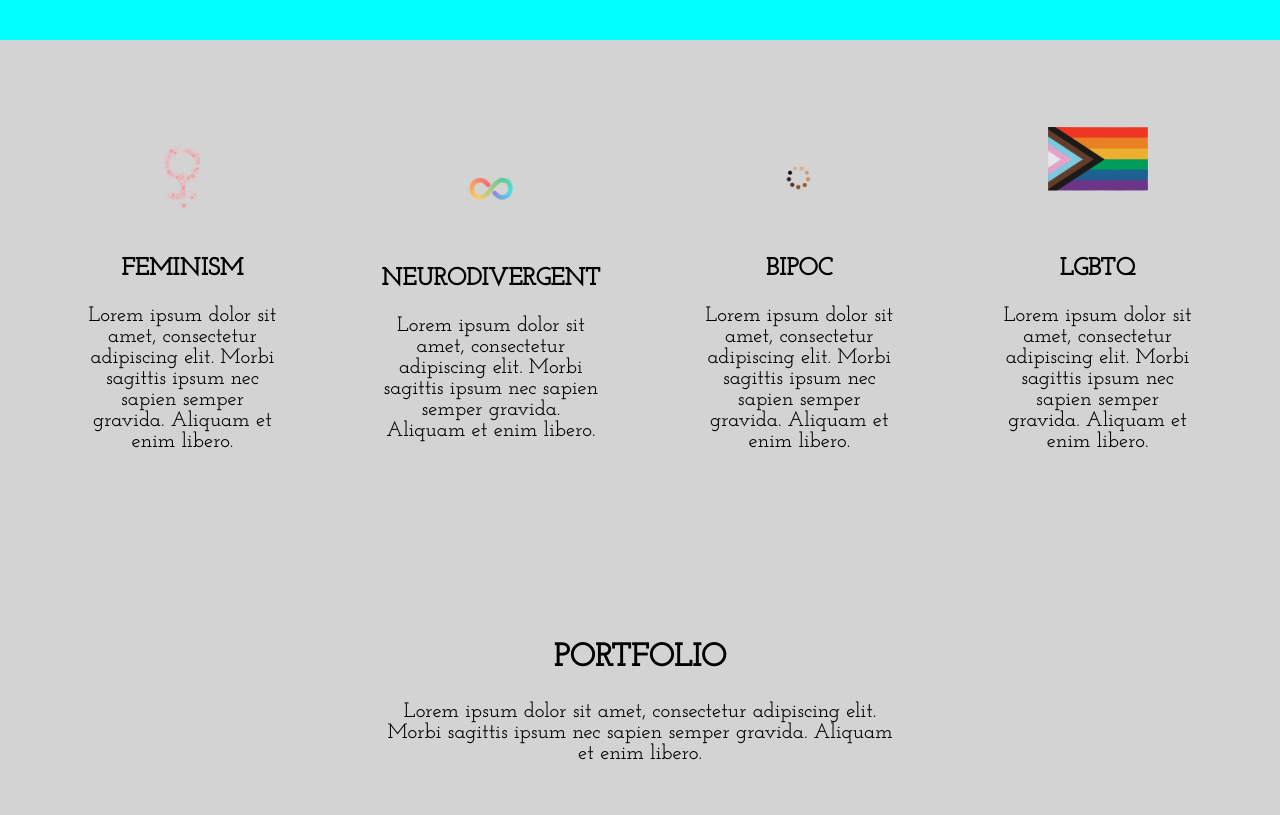
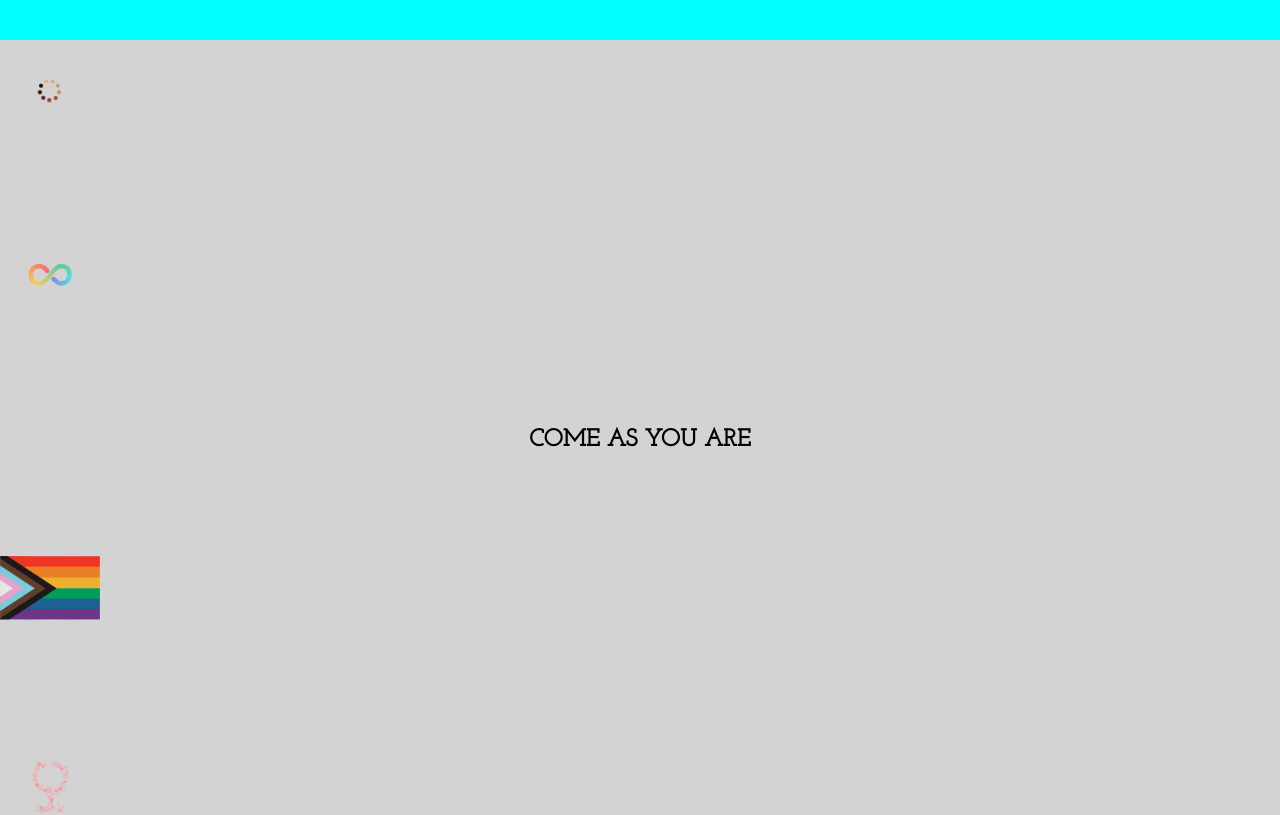
Before and after one commit to AliceXix/panda-portfolio, a React (Create React App) app in the folder client/: page / in a window 1280 px wide. Shown: the part 760-1575 px from the top of the page. Built offline with nearby package versions, Linux system fonts and the light colour scheme.

Commit message:
adapt to new design -> leave only img for values

```diff
--- a/client/src/views/Values.tsx
+++ b/client/src/views/Values.tsx
@@ -9,58 +9,11 @@ export default function Values() {
     return (
       <>
         <div className="values">
-          <div className="widgets">
-            <div className="card">
-              <img src={feminism} alt="feminism icon" />
-              <h3>FEMINISM</h3>
-              <p>
-                Lorem ipsum dolor sit amet, consectetur adipiscing elit. Morbi
-                sagittis ipsum nec sapien semper gravida. Aliquam et enim
-                libero.
-              </p>
-            </div>
-
-            <div className="card">
-              <img src={neurodiv} alt="neurodivergent icon" />
-              <h3>NEURODIVERGENT</h3>
-              <p>
-                Lorem ipsum dolor sit amet, consectetur adipiscing elit. Morbi
-                sagittis ipsum nec sapien semper gravida. Aliquam et enim
-                libero.
-              </p>
-            </div>
-
-            <div className="card">
-              <img src={bipoc} alt="bipoc icon" />
-              <h3>BIPOC</h3>
-              <p>
-                Lorem ipsum dolor sit amet, consectetur adipiscing elit. Morbi
-                sagittis ipsum nec sapien semper gravida. Aliquam et enim
-                libero.
-              </p>
-            </div>
-
-            <div className="card">
-              <img src={lgbtq} alt="lgbtq icon" />
-              <h3>LGBTQ</h3>
-              <p>
-                Lorem ipsum dolor sit amet, consectetur adipiscing elit. Morbi
-                sagittis ipsum nec sapien semper gravida. Aliquam et enim
-                libero.
-              </p>
-            </div>
-          </div>
-
-          <section className="centred-div">
-            <div>
-              <h2>PORTFOLIO</h2>
-              <p>
-                Lorem ipsum dolor sit amet, consectetur adipiscing elit. Morbi
-                sagittis ipsum nec sapien semper gravida. Aliquam et enim
-                libero.
-              </p>
-            </div>
-          </section>
+          <img src={bipoc} alt="bipoc icon" />
+          <img src={neurodiv} alt="neurodivergent icon" />
+          <h2>COME AS YOU ARE</h2>
+          <img src={lgbtq} alt="lgbtq icon" />
+          <img src={feminism} alt="feminism icon" />
         </div>
       </>
     );
```
